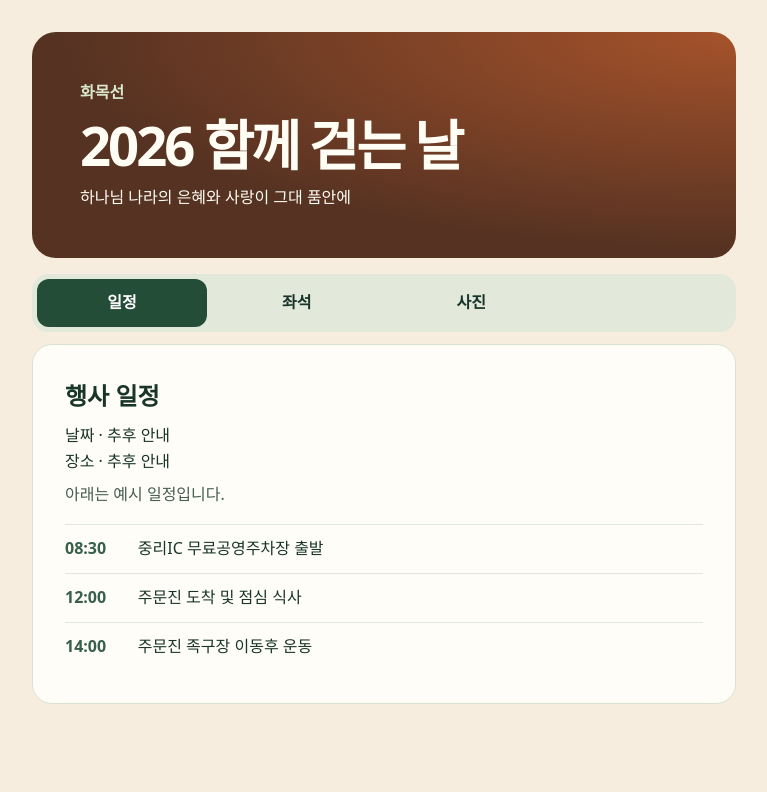
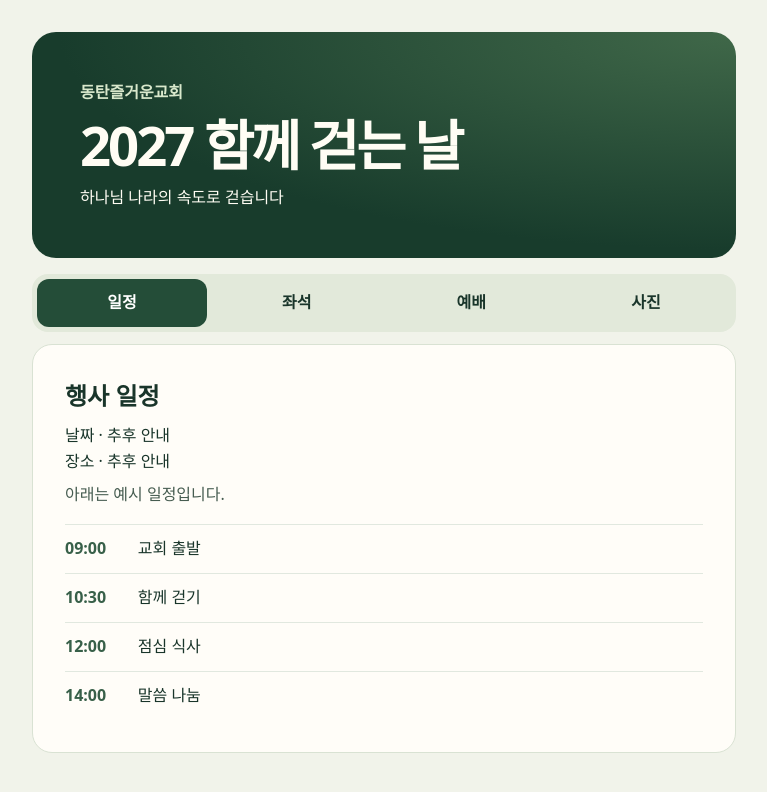
Before and after one commit to k200501046-lab/hwamok-1201, a plain HTML site: page index.html in a window 1280 px wide. Shown: the whole page, without its empty margins (256-1023 px from the left). Drawn offline with Linux system fonts and the light colour scheme.

Commit message:
Update index.html

```diff
--- a/index.html
+++ b/index.html
@@ -4,12 +4,12 @@
   <meta charset="utf-8">
   <meta name="viewport" content="width=device-width, initial-scale=1">
   <meta name="theme-color" content="#183c2c">
-  <title>2026 함께 걷는 날 | 화목선</title>
+  <title>2027 함께 걷는 날 | 동탄즐거운교회</title>
   <style>
     :root {
       font-family: "Malgun Gothic", system-ui, sans-serif;
       color: #19352a;
-      background: #f7eddf;
+      background: #f1f3ea;
       line-height: 1.6;
     }
     * { box-sizing: border-box; }
@@ -20,7 +20,7 @@
       padding: clamp(1.4rem, 6vw, 3rem);
       border-radius: 1.5rem;
       color: #fffdf4;
-     background: radial-gradient(ellipse at top right, #a6532b, #563222 68%);
+      background: radial-gradient(ellipse at top right, #406849, #183c2c 68%);
     }
     header p { margin: 0; }
     .church { color: #d9e8cc; font-weight: 700; }
@@ -90,14 +90,15 @@
 <body>
   <main class="app">
     <header>
-      <p class="church">화목선</p>
-      <h1>2026 함께 걷는 날</h1>
-      <p>하나님 나라의 은혜와 사랑이 그대 품안에</p>
+      <p class="church">동탄즐거운교회</p>
+      <h1>2027 함께 걷는 날</h1>
+      <p>하나님 나라의 속도로 걷습니다</p>
     </header>
 
     <div id="event-tabs" class="tabs" role="tablist" aria-label="행사 메뉴" hidden>
       <button type="button" id="tab-schedule" role="tab" aria-selected="true" aria-controls="schedule">일정</button>
       <button type="button" id="tab-seats" role="tab" aria-selected="false" aria-controls="seats" tabindex="-1">좌석</button>
+      <button type="button" id="tab-service" role="tab" aria-selected="false" aria-controls="service" tabindex="-1">예배</button>
       <button type="button" id="tab-photos" role="tab" aria-selected="false" aria-controls="photos" tabindex="-1">사진</button>
     </div>
 
@@ -107,9 +108,10 @@
       <p>날짜 · 추후 안내<br>장소 · 추후 안내</p>
       <p class="note">아래는 예시 일정입니다.</p>
       <ul class="schedule">
-        <li><time datetime="08:30">08:30</time>중리IC 무료공영주차장 출발</li>
-        <li><time datetime="12:00">12:00</time>주문진 도착 및 점심 식사</li>
-        <li><time datetime="14:00">14:00</time>주문진 족구장 이동후 운동</li>
+        <li><time datetime="09:00">09:00</time>교회 출발</li>
+        <li><time datetime="10:30">10:30</time>함께 걷기</li>
+        <li><time datetime="12:00">12:00</time>점심 식사</li>
+        <li><time datetime="14:00">14:00</time>말씀 나눔</li>
       </ul>
     </section>
 
@@ -131,7 +133,17 @@
     </section>
 
     <!-- 예배 변경: 이 구역에서 예배 순서를 수정하세요. -->
-
+    <section id="service" aria-labelledby="heading-service">
+      <h2 id="heading-service">예배 순서</h2>
+      <p class="note">아래는 예시 순서입니다.</p>
+      <ol class="service">
+        <li>함께 찬양</li>
+        <li>대표 기도</li>
+        <li>성경 봉독</li>
+        <li>말씀 나눔</li>
+        <li>마침 기도</li>
+      </ol>
+    </section>
 
     <!-- 사진 변경: 이미지 주소(src), 설명(alt), 제목을 함께 수정하세요. -->
     <section id="photos" aria-labelledby="heading-photos">
```
